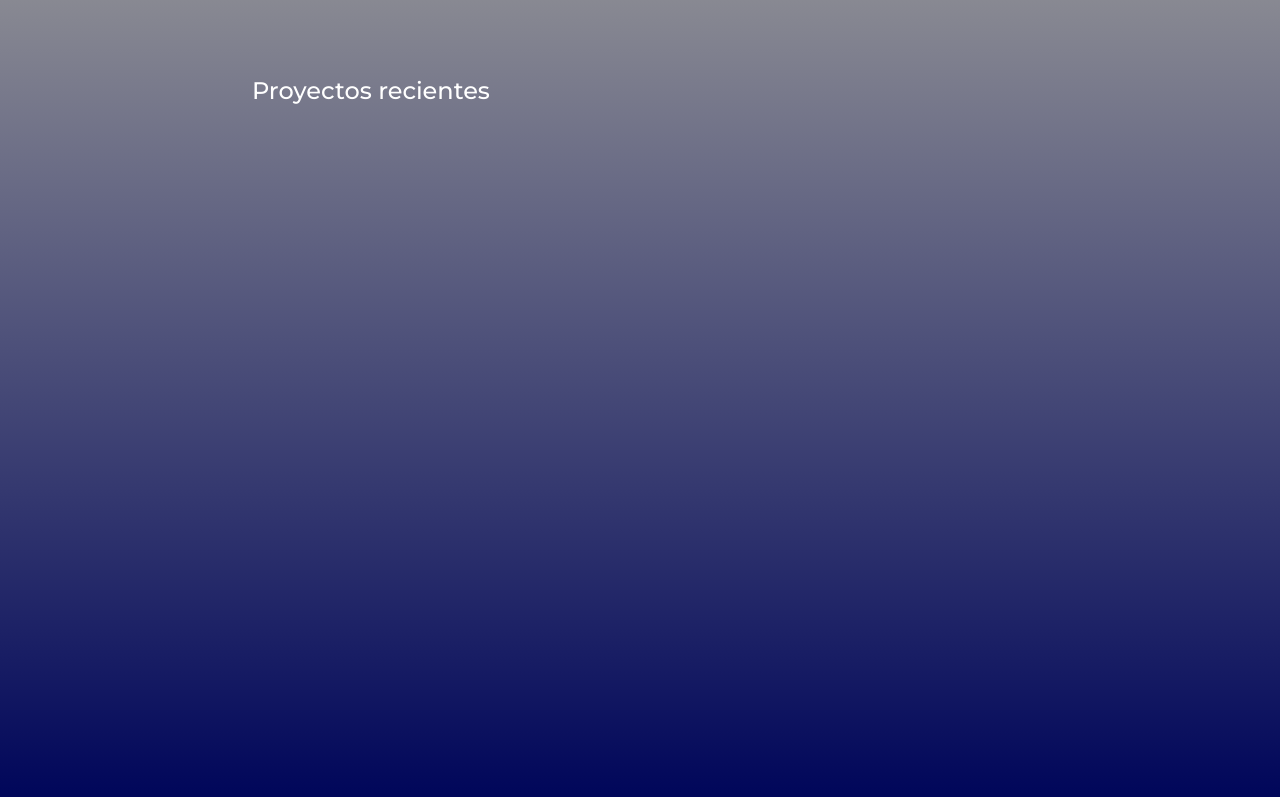
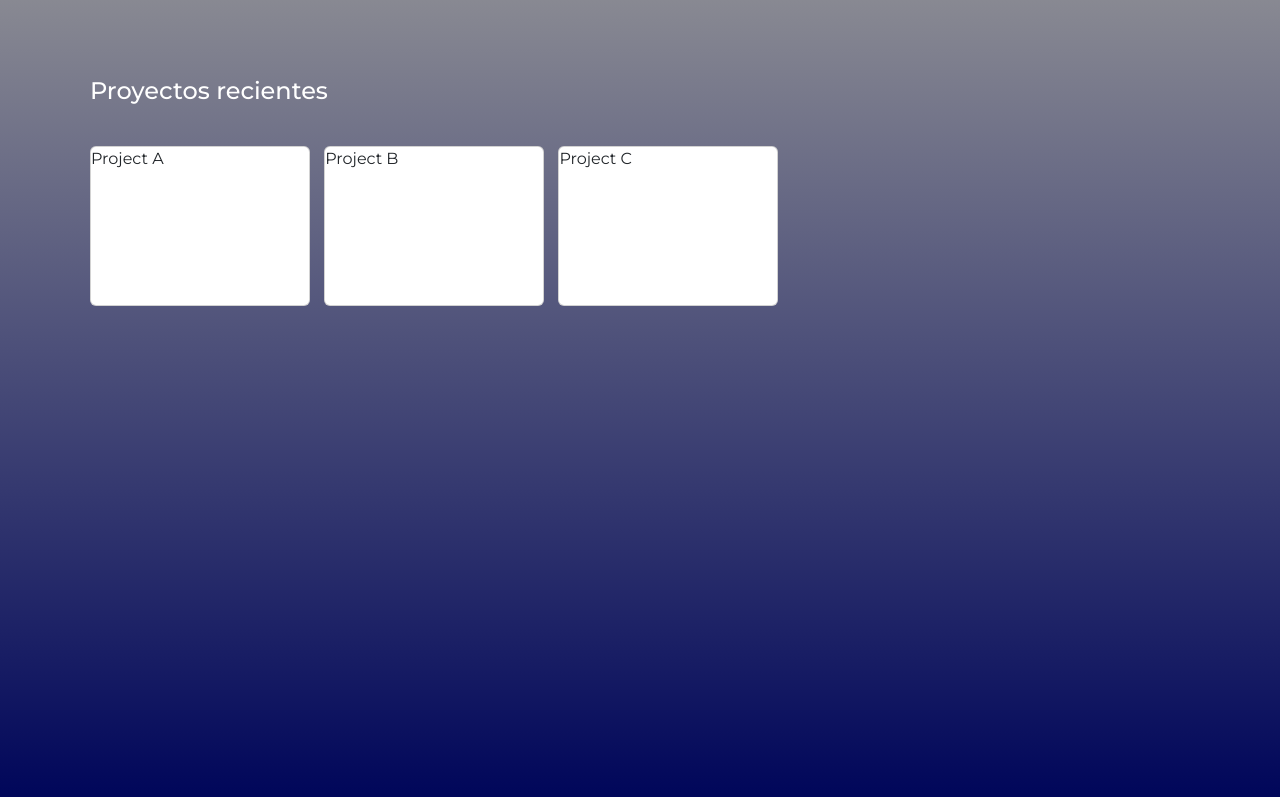
Before and after one commit to danielfreijo/FullStack_Producto3, a website: page html/index.html in a window 1280 px wide. Shown: the part 99-896 px from the top of the page. Drawn offline with Linux system fonts and the light colour scheme.

Commit message:
Prueba projectos recientes

```diff
--- a/css/style.css
+++ b/css/style.css
@@ -1,6 +1,14 @@
 body {
     font-family: 'Montserrat', sans-serif;
     background: linear-gradient(to bottom, #999999, #00065A);
+    margin: 0;
+    padding: 0;
+}
+.container {
+    min-width: 1100px !important;
+    height: auto;
+}
+.container-fluid {
     margin: 0;
     padding: 0;
 }
@@ -8,10 +16,10 @@ body {
 /* BARRA DE NAVEGACION */
 .navbar {
     background-color: rgb(0, 6, 90);
-    min-height: 80px;
 }
 .navbar-nav {
     margin-left: 80px;
+    display: flex;
 }
 .nav-item{
     padding-left: 30px;
@@ -39,9 +47,16 @@ body {
     height: 100vh;
     width: 100vh;
     display: flex;
-
+    padding: 0%;
 }
 #title {
     margin-top: 10vh;
+    margin-bottom: 5vh;
+}
+.card {
+    display: inline-flex;
+    height: 160px;
+    width: 220px;
+    margin-right: 10px;
 
 }
--- a/html/index.html
+++ b/html/index.html
@@ -13,7 +13,7 @@
 
     <!--Menú de navegación-->
     <nav class="navbar navbar-expand-md navbar-dark">
-        <div class="container">
+        <div class="container-fluid">
             <a class="navbar-brand" href="index.html">
                 <img src="../assets/logo.png" alt="Logo" width="125" height="70" class="d-inline-block">
             </a>
@@ -21,7 +21,7 @@
                 <span class="navbar-toggler-icon"></span>
             </button>
             <div class="collapse navbar-collapse" id="navbarNav">
-                <ul class="navbar-nav mr-auto">
+                <ul class="navbar-nav ml-auto">
                     <li class="nav-item">
                         <a class="nav-link" href="#">PROYECTOS</a>
                     </li>
@@ -32,8 +32,8 @@
                         <a class="nav-link" href="#">CONTACTO</a>
                     </li>
                 </ul>
-                <ul class="navbar-nav ml-auto">
-                    <li class="nav-item">
+                <ul class="navbar-nav mr-auto">
+                    <li class="nav-item ">
                         <button class="btn btn-primary" id="openModal" >AÑADIR PROYECTO</button>
                     </li>
                 </ul>
@@ -41,10 +41,18 @@
         </div>
     </nav>
 
+    <!--Contenedor principal del contenido-->
     <div class="container" id="main-container">
-        <h4 class="text-white" id="title">Proyectos recientes
-            <div class="container"></div>
-        </h4>
+
+        <!--Contenedor de proyectos recientes-->
+        <div class="container-fluid" id="recentProjects-container">
+            <h4 class="text-white" id="title">Proyectos recientes</h4>
+            <div class="container-fluid" id="recentProjects">
+                <!--Aquí se insertarán los proyectos-->
+            </div>
+        </div>
+
+
     </div>
 
 
@@ -53,6 +61,7 @@
     <script src="../assets/libraries/popper.min.js" ></script>
     <script src="../assets/libraries/bootstrap.bundle.min.js"></script>
     <script src="../js/index.js"></script>
+    <script src="../js/data.js"></script>
 
 </body>
 </html>
--- /dev/null
+++ b/js/data.js
@@ -0,0 +1,54 @@
+var userselected="0";
+var projectselected="0";
+
+
+// Defino los usuarios
+var userdata = [
+user1 = {"nombre":"Maria", "pass":"12345678", "active":1},
+user2 = {"nombre":"Carlos", "pass":"12345678", "active":1},
+user3 = {"nombre":"Esteban", "pass":"12345678", "active":1},
+user4 = {"nombre":"Daniel", "pass":"12345678", "active":1},
+user5 = {"nombre":"Jordi", "pass":"12345678", "active":1},
+];
+
+// Defino el array de los Proyectos
+var projects = [
+        {
+                "id":0,
+                "name": "Project A",
+                "description":"This is a description of the Project A.",
+                "department":"Desarrollo",
+                "startdate":"2024-01-01",
+                "enddate":"2024-02-03",
+                "backgroundcolor":"FFFFFF",
+                "backgroundimage":"default.jpg",
+                "priority":0,
+                "status":1
+        },
+
+        {
+                "id":2,
+                "name": "Project B",
+                "description":"This is a description of the Project B.",
+                "department":"Diseño",
+                "startdate":"2023-01-01",
+                "enddate":"2023-02-03",
+                "backgroundcolor":"FFFFFF",
+                "backgroundimage":"default.jpg",
+                "priority":0,
+                "status":1
+        },
+
+        {
+                "id":1,
+                "name": "Project C",
+                "description":"This is a description of the Project A.",
+                "department":"Marketing",
+                "startdate":"2024-03-01",
+                "enddate":"2024-05-03",
+                "backgroundcolor":"FFFFFF",
+                "backgroundimage":"default.jpg",
+                "priority":1,
+                "status":0
+        }
+];
--- a/js/index.js
+++ b/js/index.js
@@ -1,21 +1,31 @@
+function createProjectCard(project) {
+  return `
+    <div class="card">
+      ${project.name}
+    </div>
+  `;
+}
+
+function showRecentProjects(projects) {
+  const recentProjects = $('#recentProjects');
+  recentProjects.empty();
+
+  projects.forEach(project => {
+    const cardHTML = createProjectCard(project);
+    recentProjects.append(cardHTML);
+  });
+}
+
+function showAllProjects(projects) {
+  const allProjects = $('#allProjects');
+  allProjects.empty();
+
+  projects.forEach(project => {
+    const cardHTML = createProjectCard(project);
+    allProjects.append(cardHTML);
+  });
+}
+
 $(document).ready(function() {
-    // Cuando se hace clic en el botón "Añadir elemento"
-    $('#addCardButton').on('click', function() {
-      //
-      // Crear un nuevo elemento "card"
-      const newCard = `
-        <div class="card" style="width: ;">
-            <img src="https://via.placeholder.com/150" class="card-img-top" alt="...">
-            <div class="card-body">
-                <h5 class="card-title">Título de la tarjeta</h5>
-                <p class="card-text">Esta es una tarjeta de ejemplo para mostrar cómo agregar un nuevo elemento al listado.</p>
-                <a href="#" class="btn btn-primary">Ir a alguna parte</a>
-            </div>
-        </div>
-      `;
-
-      // Agregar la nueva "card" al contenedor de tarjetas
-      $('#cardList').append(newCard);
-    });
-
+  showRecentProjects(projects);
 });
```
Also changed, not shown: assets/default.jpg (added).
